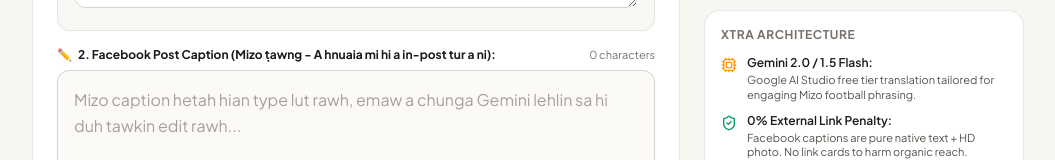
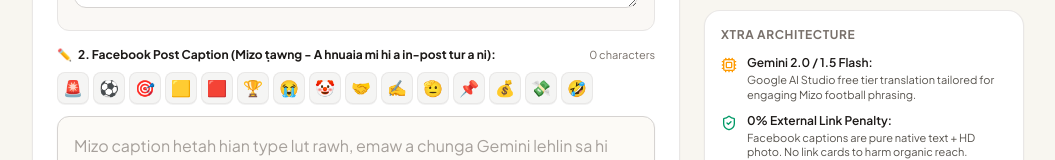
Before and after one commit to lingtuka-design/xtra, a React (Vite) app: page / in a window 1280 px wide. Both pictures are taken after typing "Sample" into the empty fields and a click on the button "CREATE". Shown: the part 460-620 px from the top of the page, without its empty margins (112-1167 px from the left). Built offline with nearby package versions, Linux system fonts and the light colour scheme; no server answers.

Commit message:
feat(create): add quick emoji toolbar above mizo caption editor

```diff
--- a/src/components/CreatePostCard.tsx
+++ b/src/components/CreatePostCard.tsx
@@ -27,6 +27,24 @@
   </svg>
 );
 
+const QUICK_EMOJIS = [
+  '🚨',
+  '⚽',
+  '🎯',
+  '🟨',
+  '🟥',
+  '🏆',
+  '😭',
+  '🤡',
+  '🤝',
+  '✍️',
+  '🫡',
+  '📌',
+  '💰',
+  '💸',
+  '🤣',
+];
+
 interface CreatePostCardProps {
   onPostCreated: (newPost: Post) => void;
   onSwitchToQueue: () => void;
@@ -50,6 +68,27 @@
   const [errorMessage, setErrorMessage] = useState<string | null>(null);
 
   const fileInputRef = useRef<HTMLInputElement>(null);
+  const textareaRef = useRef<HTMLTextAreaElement>(null);
+
+  // Quick insert emoji at current cursor position in Mizo caption
+  const handleInsertEmoji = (emoji: string) => {
+    const textarea = textareaRef.current;
+    if (!textarea) {
+      setMizoCaption((prev) => prev + emoji);
+      return;
+    }
+
+    const start = textarea.selectionStart ?? mizoCaption.length;
+    const end = textarea.selectionEnd ?? mizoCaption.length;
+    const updated = mizoCaption.substring(0, start) + emoji + mizoCaption.substring(end);
+    setMizoCaption(updated);
+
+    setTimeout(() => {
+      textarea.focus();
+      const nextPos = start + emoji.length;
+      textarea.setSelectionRange(nextPos, nextPos);
+    }, 0);
+  };
 
   // Paraphrase English text to Mizo using Gemini AI
   const handleParaphrase = async () => {
@@ -349,7 +388,24 @@
               {mizoCaption.length} characters
             </span>
           </div>
+
+          {/* Quick Emoji Bar */}
+          <div className="flex items-center gap-1 mb-2 overflow-x-auto pb-1 pt-0.5 scrollbar-none">
+            {QUICK_EMOJIS.map((emoji) => (
+              <button
+                key={emoji}
+                type="button"
+                onClick={() => handleInsertEmoji(emoji)}
+                className="w-7 h-7 sm:w-8 sm:h-8 flex items-center justify-center rounded-lg bg-stone-100 hover:bg-stone-200 active:scale-95 text-sm sm:text-base border border-stone-200/80 transition-all shadow-2xs flex-shrink-0 cursor-pointer"
+                title={`Insert ${emoji}`}
+              >
+                {emoji}
+              </button>
+            ))}
+          </div>
+
           <textarea
+            ref={textareaRef}
             value={mizoCaption}
             onChange={(e) => setMizoCaption(e.target.value)}
             rows={7}
```
